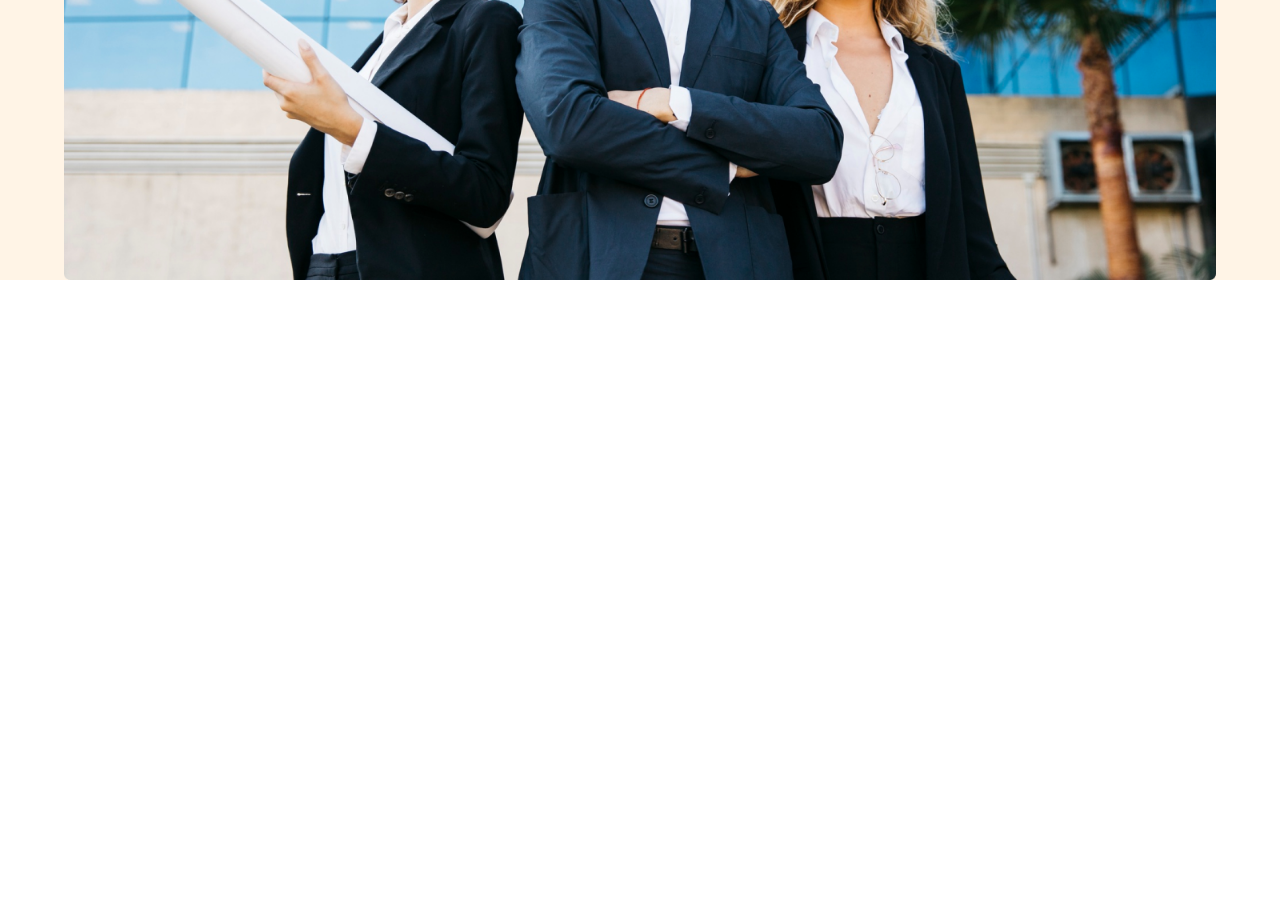
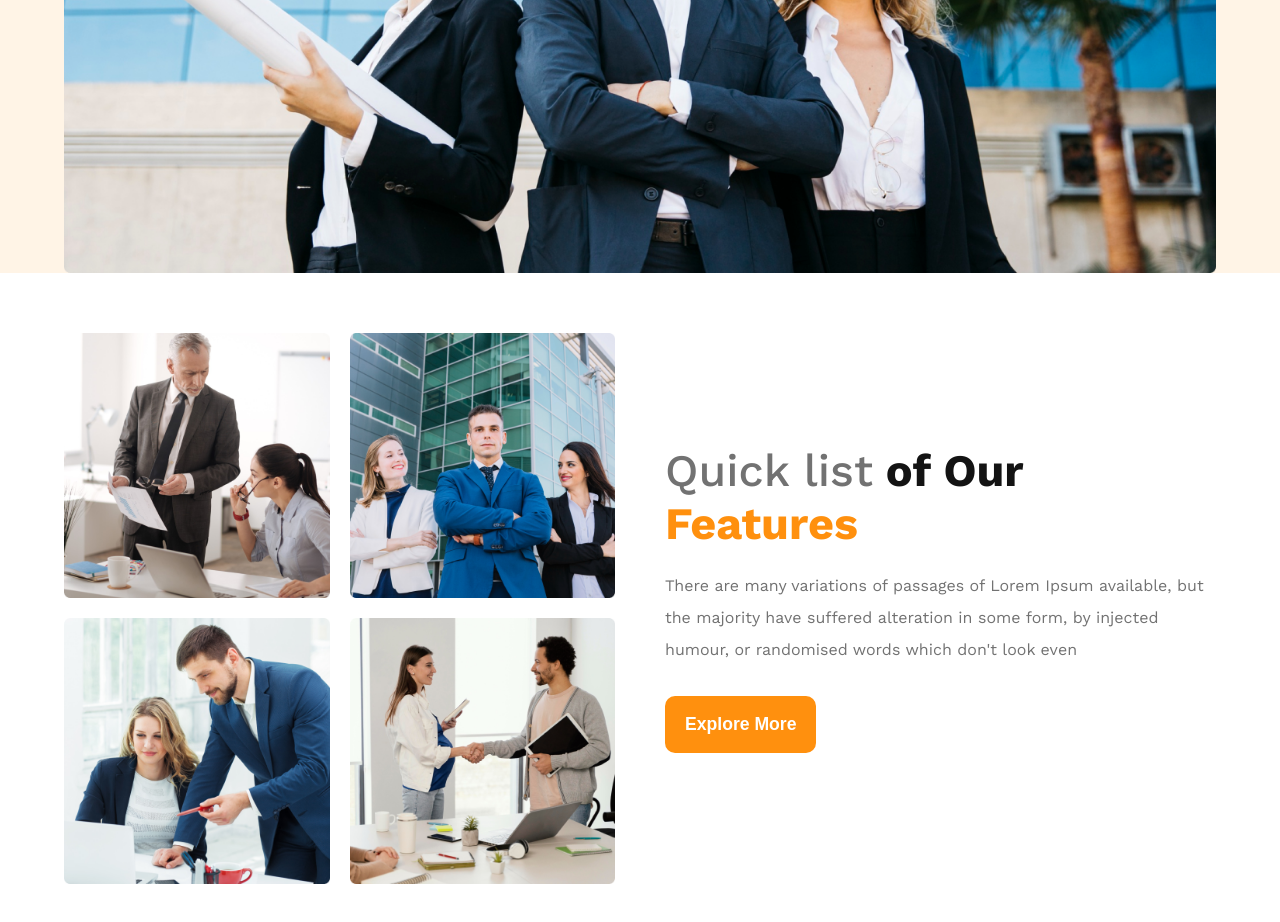
Before and after one commit to HabibaBinteAmir/g3-architect-responsive, a plain HTML site: page index.html in a window 1280 px wide. Shown: the part 866-1788 px from the top of the page. Before the commit the page ends 1166 px from the top, so only its background shows below. Drawn offline with nearby package versions, Linux system fonts and the light colour scheme.

Commit message:
teams part responsive

```diff
--- a/index.html
+++ b/index.html
@@ -45,6 +45,21 @@
         </div>
 
     </div>
+   <div class="container">
+     <section class="team ">
+        <div class="team_img_container">
+            <img src="asset/team1.png" alt="">
+            <img src="asset/team2.png" alt="">
+            <img src="asset/team3.png" alt="">
+            <img src="asset/team4.png" alt="">
+        </div>
+        <div class="team_features">
+            <div class="features_title title "> <span class="frist">Quick list</span> <span>of Our </span><span class="last"> Features</span> </div>
+            <div class="feature_discription para_color">There are many variations of passages of Lorem Ipsum available, but the majority have suffered alteration in some form, by injected humour, or randomised words which don't look even</div>
+            <button class="btn">Explore More</button>
+        </div>
+    </section>
+   </div>
 </body>
 
 </html>
--- a/style.css
+++ b/style.css
@@ -70,7 +70,7 @@ header{
 }
 .btn{
     color: #fff;
-    font-size: 1.5rem;
+    font-size: 1.1rem;
     font-weight: 600;
     padding: 18px 20px;
     background-color: #FF900E;
@@ -90,13 +90,49 @@ header{
     margin-top: 40px;
     margin-bottom: 20px;
 }
+.team{
+    display: flex;
+    justify-content: space-between;
+    align-items: center;
+    margin: 60px 0;
+}
+.team_img_container{
+    width: 50%;
+    display: grid;
+    grid-template-columns: repeat(2,1fr);
+    gap: 20px;
+}
+.team_img_container img{
+    width: 100%;
+}
+.team_features{
+    padding-left: 50px;
+    width: 50%;
+}
+.features_title{
+    font-weight: 700;
+    font-size: 2.81rem;
+    padding-right: 100px;
+}
+.frist{
+    color: #727272;
+    font-weight: 500;
+}
+.last{
+    color: #FF900E;
+}
+.feature_discription{
+    font-size: 1rem;
+    line-height: 2rem;
+    padding: 20px 0px;
+}
 @media screen and (max-width:576px) {
     nav{
         display: flex;
         flex-direction: column;
     }
     .title{
-        font-size: 30px;
+        font-size: 2.125rem;
     }
     .menu ul{
         flex-direction: column;
@@ -106,5 +142,22 @@ header{
     line-height: 1.8rem;
     padding: 0px 0px;
 }
+.team{
+    display: flex;
+    flex-direction: column;
+}
+.team_img_container{
+    width: 100%;
+    display: grid;
+    grid-template-columns: repeat(1,1fr);
+}
+.team_features{
+    width: 100%;
+ padding-left: 0;
+}
+.features_title {
+
+   padding-right: 0;
+}
 
 }
```
Also changed, not shown: asset/team1.png (added), asset/team2.png (added), asset/team3.png (added), asset/team4.png (added).
